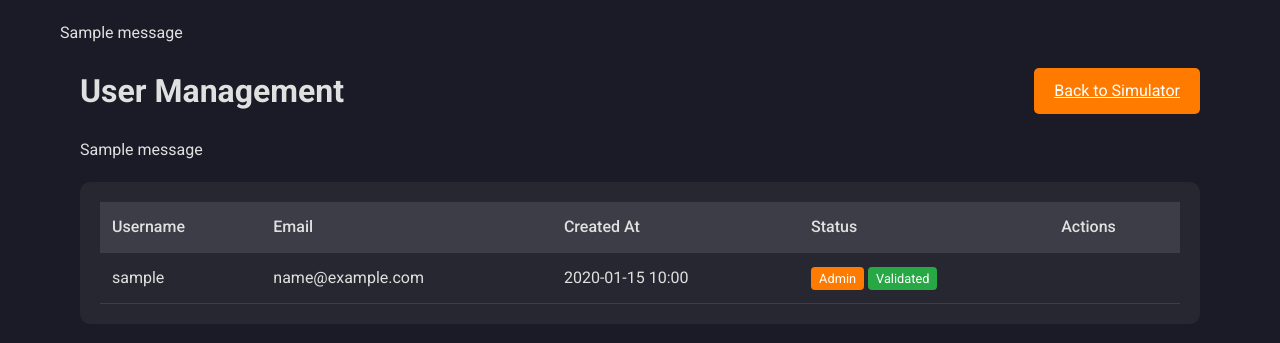
After one commit to agsheves/OracReasoningEngine, a Flask app: page /admin/users in a window 1280 px wide. The commit adds this page. Shown: the top 343 px of the page. Run offline with Flask 3, Linux system fonts and the light colour scheme; a user stored in the database is signed in; tables that the repository leaves empty hold one stand-in row (values such as "Sample post"); one stand-in notice (Sample message) is shown.

Commit message:
Agent query: Please check if you can access the admin interface at /admin/users and manage users.
Add user management functionality with admin routes for validation and deletion.

Screenshot: https://storage.googleapis.com/screenshot-production-us-central1/1c0b126d-b35f-498d-ac9f-b06526336f5d/a9f127c4-6f61-4571-a67a-889cb57e287d.jpg

```diff
--- a/models.py
+++ b/models.py
@@ -9,6 +9,8 @@ class User(UserMixin, db.Model):
     email = db.Column(db.String(120), unique=True, nullable=False)
     password_hash = db.Column(db.String(256))
     created_at = db.Column(db.DateTime, default=datetime.utcnow)
+    is_admin = db.Column(db.Boolean, default=False)
+    is_validated = db.Column(db.Boolean, default=False)
 
     def set_password(self, password):
         self.password_hash = generate_password_hash(password)
--- a/pyproject.toml
+++ b/pyproject.toml
@@ -6,6 +6,7 @@ requires-python = ">=3.11"
 dependencies = [
     "anthropic>=0.42.0",
     "email-validator>=2.2.0",
+    "flask-wtf>=1.2.2",
     "flask>=3.1.0",
     "flask-login>=0.6.3",
     "flask-socketio>=5.5.0",
--- a/routes.py
+++ b/routes.py
@@ -58,6 +58,56 @@ def logout():
     logout_user()
     return redirect(url_for('main.login'))
 
+# Admin routes for user management
+@main.route('/admin/users')
+@login_required
+def admin_users():
+    if not current_user.is_admin:
+        flash('Access denied')
+        return redirect(url_for('main.index'))
+    users = User.query.all()
+    return render_template('admin/users.html', users=users)
+
+@main.route('/admin/users/validate/<int:user_id>')
+@login_required
+def validate_user(user_id):
+    if not current_user.is_admin:
+        flash('Access denied')
+        return redirect(url_for('main.index'))
+
+    user = User.query.get_or_404(user_id)
+    user.is_validated = True
+    try:
+        db.session.commit()
+        flash(f'User {user.username} has been validated')
+    except Exception as e:
+        logging.error(f"Validation error: {str(e)}")
+        db.session.rollback()
+        flash('Validation failed')
+    return redirect(url_for('main.admin_users'))
+
+@main.route('/admin/users/delete/<int:user_id>')
+@login_required
+def delete_user(user_id):
+    if not current_user.is_admin:
+        flash('Access denied')
+        return redirect(url_for('main.index'))
+
+    user = User.query.get_or_404(user_id)
+    if user.id == current_user.id:
+        flash('Cannot delete your own account')
+        return redirect(url_for('main.admin_users'))
+
+    try:
+        db.session.delete(user)
+        db.session.commit()
+        flash(f'User {user.username} has been deleted')
+    except Exception as e:
+        logging.error(f"Deletion error: {str(e)}")
+        db.session.rollback()
+        flash('Deletion failed')
+    return redirect(url_for('main.admin_users'))
+
 @socketio.on('connect')
 @login_required
 def handle_connect():
--- a/static/css/style.css
+++ b/static/css/style.css
@@ -149,3 +149,68 @@ header {
     80% { content: '....'; }
     100% { content: '.....'; }
 }
+
+/* Admin Styles */
+.admin-container {
+    max-width: 1200px;
+    margin: 0 auto;
+    padding: 20px;
+}
+
+.users-list {
+    background: rgba(255, 255, 255, 0.05);
+    border-radius: 10px;
+    padding: 20px;
+    margin-top: 20px;
+}
+
+table {
+    width: 100%;
+    border-collapse: collapse;
+    color: var(--text-color);
+}
+
+th, td {
+    padding: 12px;
+    text-align: left;
+    border-bottom: 1px solid rgba(255, 255, 255, 0.1);
+}
+
+th {
+    background: rgba(255, 255, 255, 0.1);
+    font-weight: 500;
+}
+
+.badge {
+    padding: 4px 8px;
+    border-radius: 4px;
+    font-size: 0.8em;
+}
+
+.badge.admin {
+    background: var(--holo-orange);
+    color: var(--stark-white);
+}
+
+.badge.validated {
+    background: #28a745;
+    color: var(--stark-white);
+}
+
+.badge.pending {
+    background: #ffc107;
+    color: #000;
+}
+
+.btn.sm {
+    padding: 4px 8px;
+    font-size: 0.9em;
+}
+
+.btn.danger {
+    background: #dc3545;
+}
+
+.btn.danger:hover {
+    background: #c82333;
+}
--- /dev/null
+++ b/templates/admin/users.html
@@ -0,0 +1,60 @@
+{% extends "base.html" %}
+
+{% block content %}
+<div class="admin-container">
+    <header>
+        <h1>User Management</h1>
+        <a href="{{ url_for('main.index') }}" class="btn">Back to Simulator</a>
+    </header>
+
+    {% with messages = get_flashed_messages() %}
+        {% if messages %}
+            {% for message in messages %}
+                <div class="alert">{{ message }}</div>
+            {% endfor %}
+        {% endif %}
+    {% endwith %}
+
+    <div class="users-list">
+        <table>
+            <thead>
+                <tr>
+                    <th>Username</th>
+                    <th>Email</th>
+                    <th>Created At</th>
+                    <th>Status</th>
+                    <th>Actions</th>
+                </tr>
+            </thead>
+            <tbody>
+                {% for user in users %}
+                <tr>
+                    <td>{{ user.username }}</td>
+                    <td>{{ user.email }}</td>
+                    <td>{{ user.created_at.strftime('%Y-%m-%d %H:%M') }}</td>
+                    <td>
+                        {% if user.is_admin %}
+                            <span class="badge admin">Admin</span>
+                        {% endif %}
+                        {% if user.is_validated %}
+                            <span class="badge validated">Validated</span>
+                        {% else %}
+                            <span class="badge pending">Pending</span>
+                        {% endif %}
+                    </td>
+                    <td>
+                        {% if not user.is_validated %}
+                            <a href="{{ url_for('main.validate_user', user_id=user.id) }}" class="btn sm">Validate</a>
+                        {% endif %}
+                        {% if not user.is_admin %}
+                            <a href="{{ url_for('main.delete_user', user_id=user.id) }}" class="btn sm danger"
+                               onclick="return confirm('Are you sure you want to delete this user?')">Delete</a>
+                        {% endif %}
+                    </td>
+                </tr>
+                {% endfor %}
+            </tbody>
+        </table>
+    </div>
+</div>
+{% endblock %}
--- a/templates/login.html
+++ b/templates/login.html
@@ -2,7 +2,7 @@
 
 {% block content %}
 <div class="login-container">
-    <h2>Login to WorldSim</h2>
+    <h2>Login to the Decis WorldSim</h2>
     <form class="login-form" method="POST">
         <div class="form-group">
             <input type="text" name="username" placeholder="Username" required>
--- a/templates/simulator.html
+++ b/templates/simulator.html
@@ -15,7 +15,7 @@
             <p>Welcome to WorldSim. Your simulation is ready to begin.</p>
         </div>
         <div id="loading-indicator" class="loading-indicator">
-            Processing<span class="loading-dots"></span>
+            Analyzing request<span class="loading-dots"></span>
         </div>
     </div>
 
```
Also changed, not shown: 1 other file.
